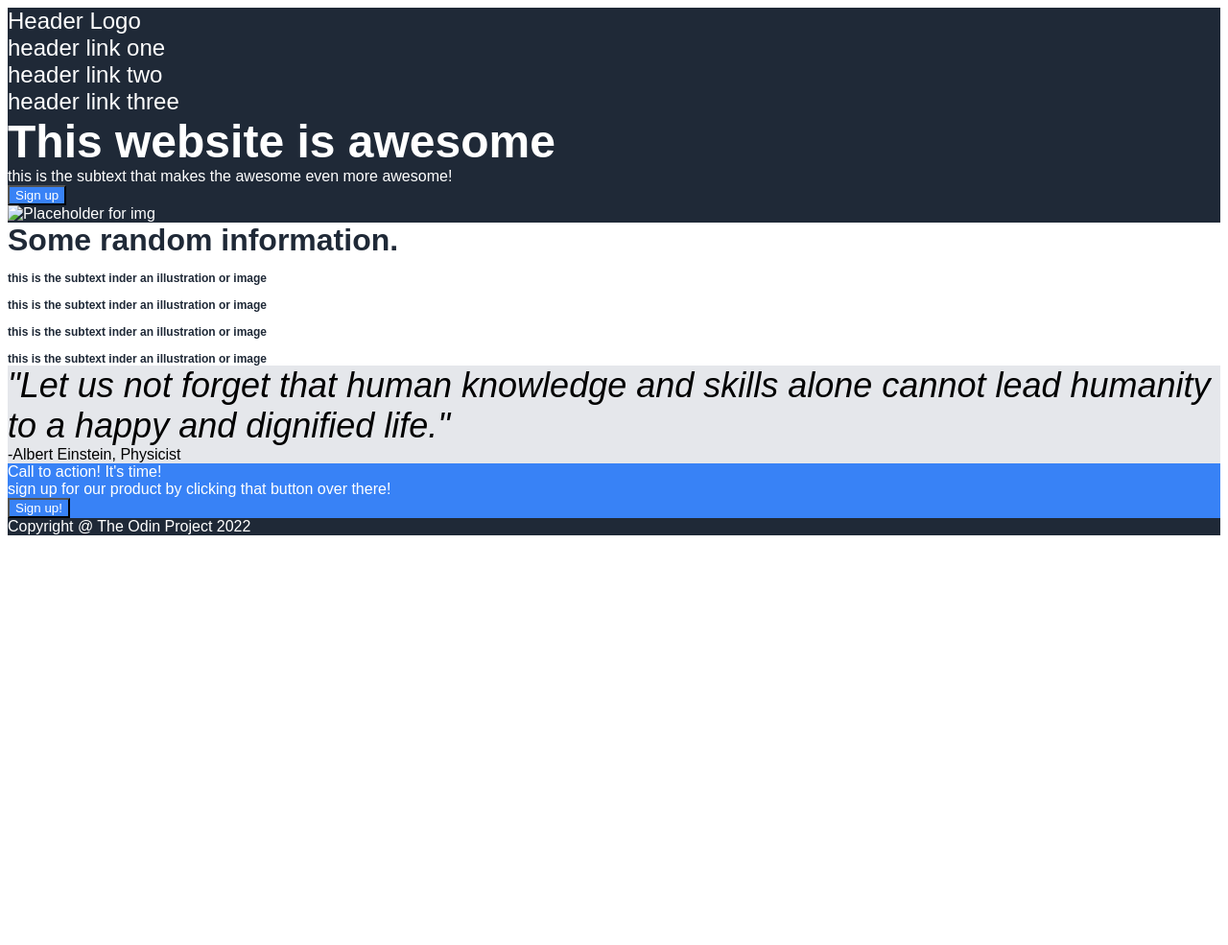
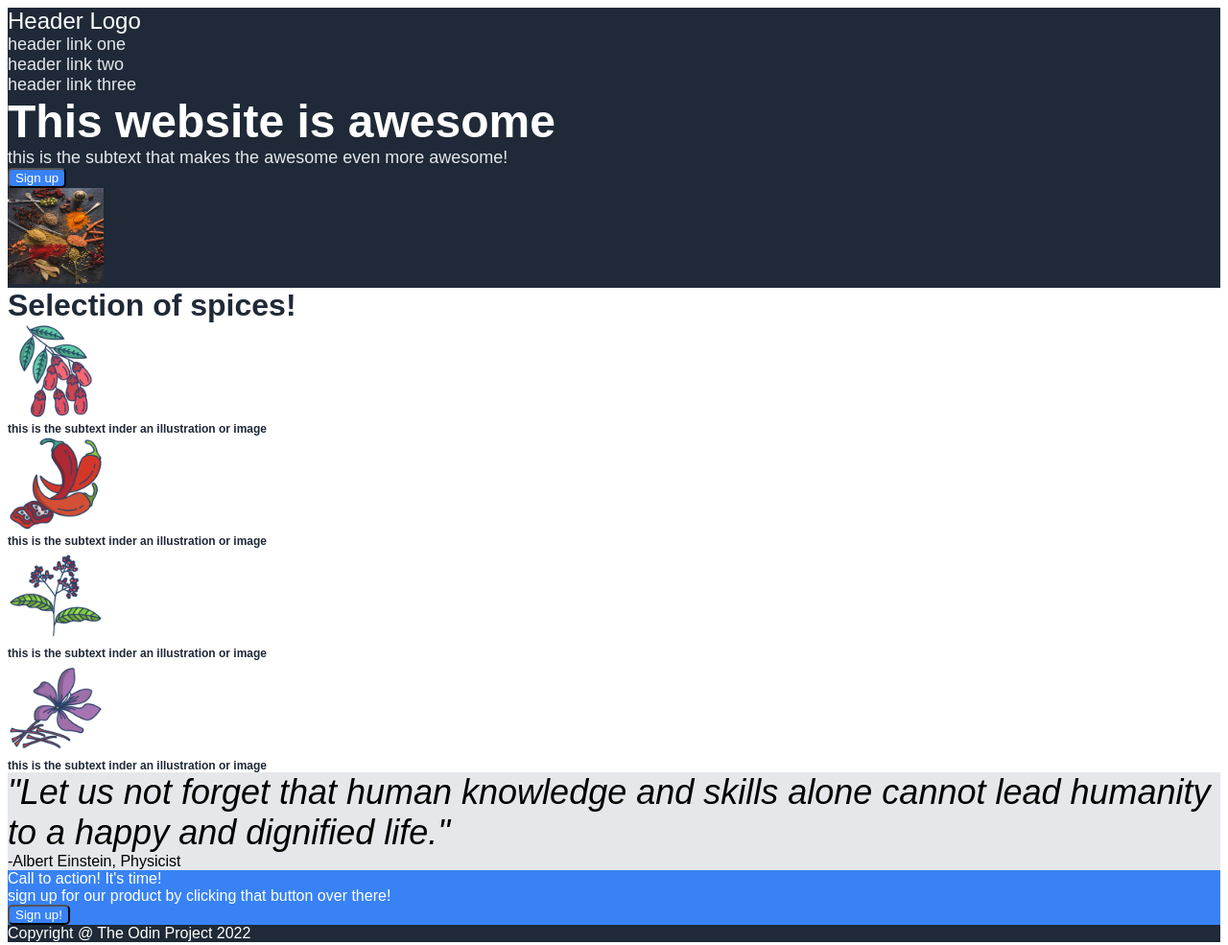
Before and after one commit to Ging1915/landing-page, a plain HTML site: page index.html in a window 1280 px wide. Shown: the whole page at 96% size. Before the commit the page ends 800 px from the top, so only its background shows below. Drawn offline with Linux system fonts and the light colour scheme.

Commit message:
photos added

```diff
--- a/index.html
+++ b/index.html
@@ -8,6 +8,7 @@
     <link rel="stylesheet" href="style.css">
 </head>
 <body>
+        <div class="page-top">
             <div class="header">
                 Header Logo
                 <ul>
@@ -16,33 +17,31 @@
                     <li>header link three</li>
                 </ul>
             </div>
-    <div class="body">
-        <div class="page-top">
             <div class="page-top-left">
                 <div class="awesome">This website is awesome</div>
                 <div class="sub-awesome">this is the subtext that makes the awesome even more awesome!</div>
              <button class="sign">Sign up</button>
             </div>
             <div class="page-top-right">
-                <img src="logo.png" alt="Placeholder for img">
+                <img src="./img/spices.jpeg" alt="assorted spices">
             </div>
         </div>
         <div class="information">
-            Some random information.
+            Selection of spices!
             <div class="info">
-            <img src="" alt="">
+            <img src="./img/barberry.png" alt="barberry">
             <div class="text">this is the subtext inder an illustration or image</div>
             </div>
             <div class="info">
-                <img src="" alt="">
+                <img src="./img/chilli.png" alt="chilli">
                 <div class="text">this is the subtext inder an illustration or image</div>
             </div>
             <div class="info">
-                <img src="" alt="">
+                <img src="./img/pepper.png" alt="pepper">
                 <div class="text">this is the subtext inder an illustration or image</div>
             </div>
             <div class="info">
-                <img src="" alt="">
+                <img src="./img/saffron.png" alt="saffron">
                 <div class="text">this is the subtext inder an illustration or image</div>
             </div>
         </div>
--- a/style.css
+++ b/style.css
@@ -1,8 +1,15 @@
+
+body {
+   font-family: Arial, Helvetica, sans-serif;
+   display: flex;
+   flex-direction: column;
+}
+
+
 .header {
     background-color: #1f2937;
     color: white;
     font-size: 24px;
-
 
 }
 
@@ -10,17 +17,13 @@ ul {
     list-style: none;
     margin: 0;
     padding: 0;
-    gap: 10px;
+    gap: 20px;
 
 }
 
-body {
-   font-family: Arial, Helvetica, sans-serif;
-}
-
-.body {
-
-
+li {
+    color: #E5E7EB;
+    font-size: 18px;
 }
 
 .page-top {
@@ -74,5 +77,14 @@ body {
 button {
     background-color: #3882f6;
     color: white;
+    border-radius: 5px;
 
 }
+img {
+    height: 100px;
+    width: 100px;
+}
+.sub-awesome {
+    color: #E5E7EB;
+    font-size: 18px;
+}
```
Also changed, not shown: img/barberry.png (added), img/chilli.png (added), img/pepper.png (added), img/saffron.png (added), img/spices.jpeg (added), 1 other file. Lines whose indentation alone changed are shown as unchanged.
